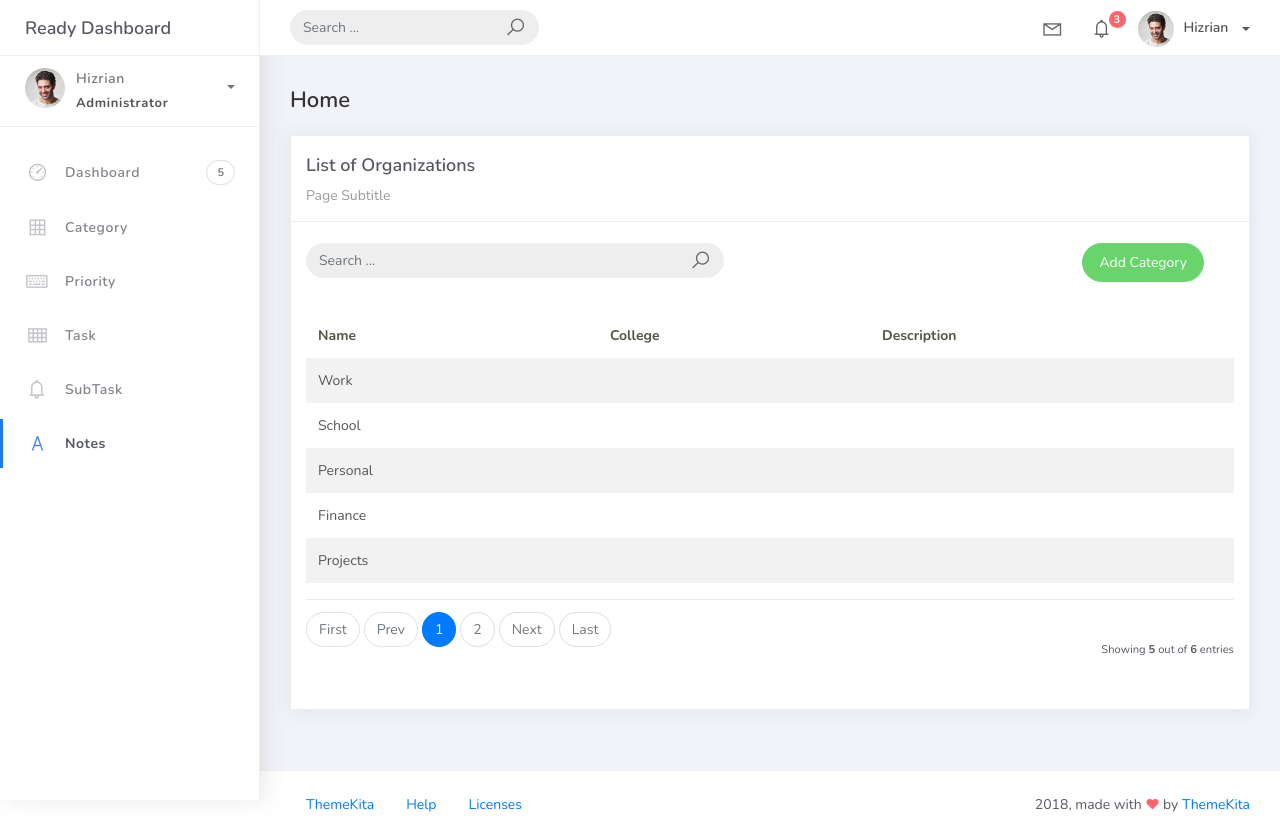
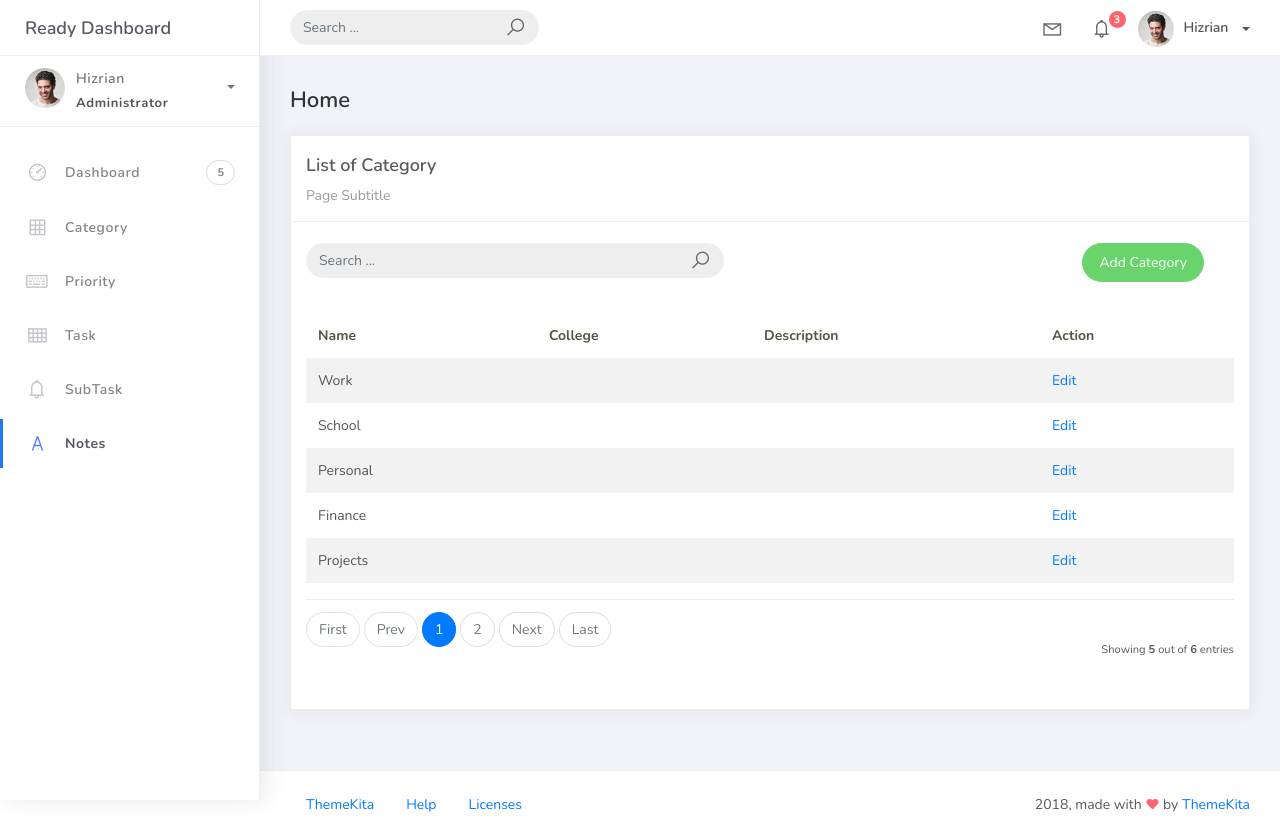
Before and after one commit to BBeelze/Hangarin, a Django app: page /category_list in a window 1280 px wide. Run offline with Django 5.2, Linux system fonts and the light colour scheme; data comes from the database, SQL or seed files in the repository; both versions use the stored data as it was after the commit; some libraries are stand-ins or nearby versions.

Commit message:
edit/update button done for category

```diff
--- a/happ/views.py
+++ b/happ/views.py
@@ -1,6 +1,6 @@
 from django.shortcuts import render
 from django.views.generic.list import ListView
-from django.views.generic.edit import CreateView
+from django.views.generic.edit import CreateView, UpdateView
 from happ.models import Category
 from happ.forms import CategoryForm
 from django.urls import reverse_lazy
@@ -21,3 +21,9 @@ class CategoryCreateView(CreateView):
     form_class = CategoryForm
     template_name = 'category_form.html'
     success_url = reverse_lazy('category-list')
+
+class CategoryUpdateView(UpdateView):
+    model = Category
+    form_class = CategoryForm
+    template_name = 'category_form.html'
+    success_url = reverse_lazy('category-list')
--- a/projectsite/urls.py
+++ b/projectsite/urls.py
@@ -16,7 +16,7 @@ Including another URLconf
 """
 from django.contrib import admin
 from django.urls import path
-from happ.views import HomePageView, CategoryList, CategoryCreateView
+from happ.views import HomePageView, CategoryList, CategoryCreateView, CategoryUpdateView
 from happ import views
 
 urlpatterns = [
@@ -24,4 +24,5 @@ urlpatterns = [
     path('', views.HomePageView.as_view(), name='home'),
     path('category_list', CategoryList.as_view(), name='category-list'),
     path('category_list/add', CategoryCreateView.as_view(), name='category-add'),
+    path('category_list/<pk>',CategoryUpdateView.as_view(), name='category-update'),
 ]
--- a/templates/category_list.html
+++ b/templates/category_list.html
@@ -9,7 +9,7 @@
       <div class="col-md-12">
         <div class="card">
           <div class="card-header">
-            <div class="card-title">List of Organizations</div>
+            <div class="card-title">List of Category</div>
             <div class="card-category">Page Subtitle</div>
           </div>
           <br />
@@ -39,6 +39,7 @@
                   <th scope="col">Name</th>
                   <th scope="col">College</th>
                   <th scope="col">Description</th>
+                  <th scope="col">Action</th>
                 </tr>
               </thead>
               <tbody>
@@ -47,6 +48,13 @@
                   <td>{{ object.name }}</td>
                   <td>{{ object.college }}</td>
                   <td>{{ object.description }}</td>
+                  <td><a href="category_list/{{ object.id }}">Edit</a></td>
+                </tr>
+                {% empty %}
+                <tr>
+                  <td colspan="4" style="text-align: center">
+                    <p class="text-sm font-weight-bold mb-0">No Records Found</p>
+                  </td>
                 </tr>
                 {% endfor %}
               </tbody>
```
Also changed, not shown: db.sqlite3.
